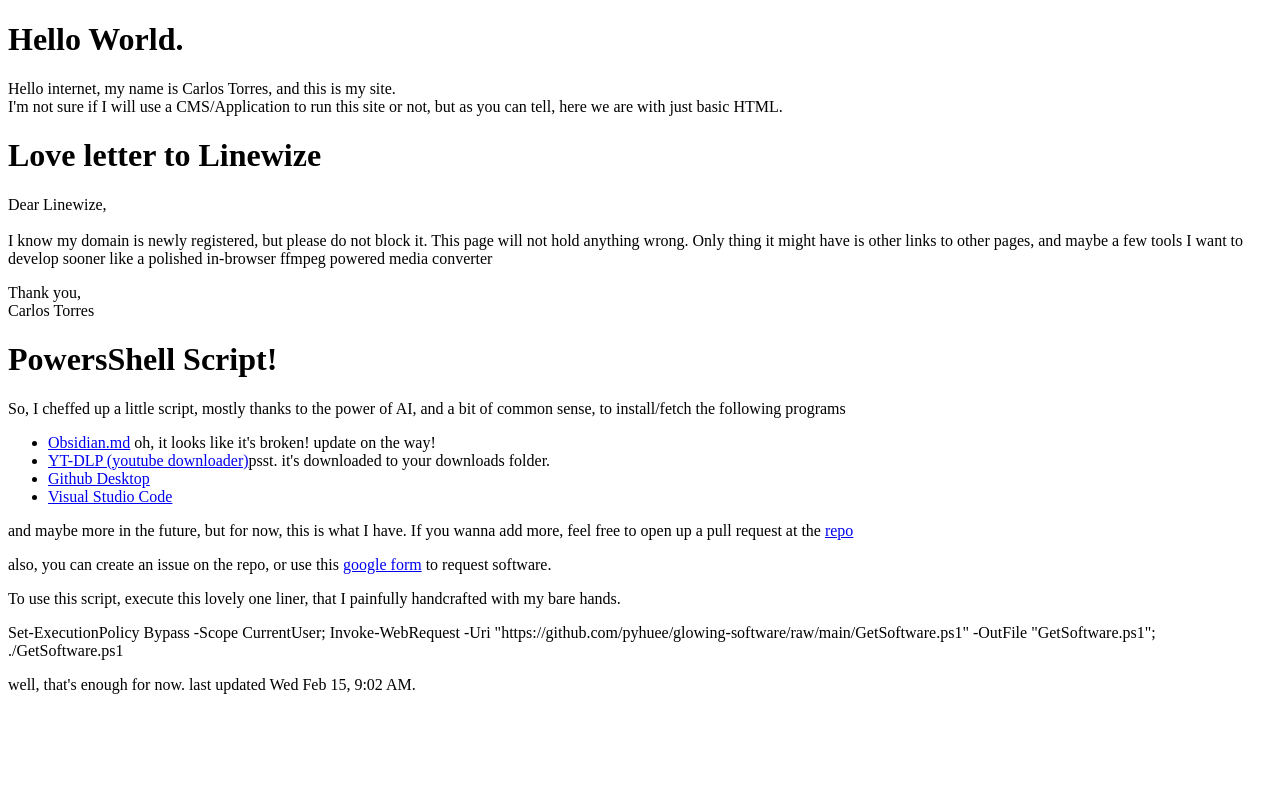
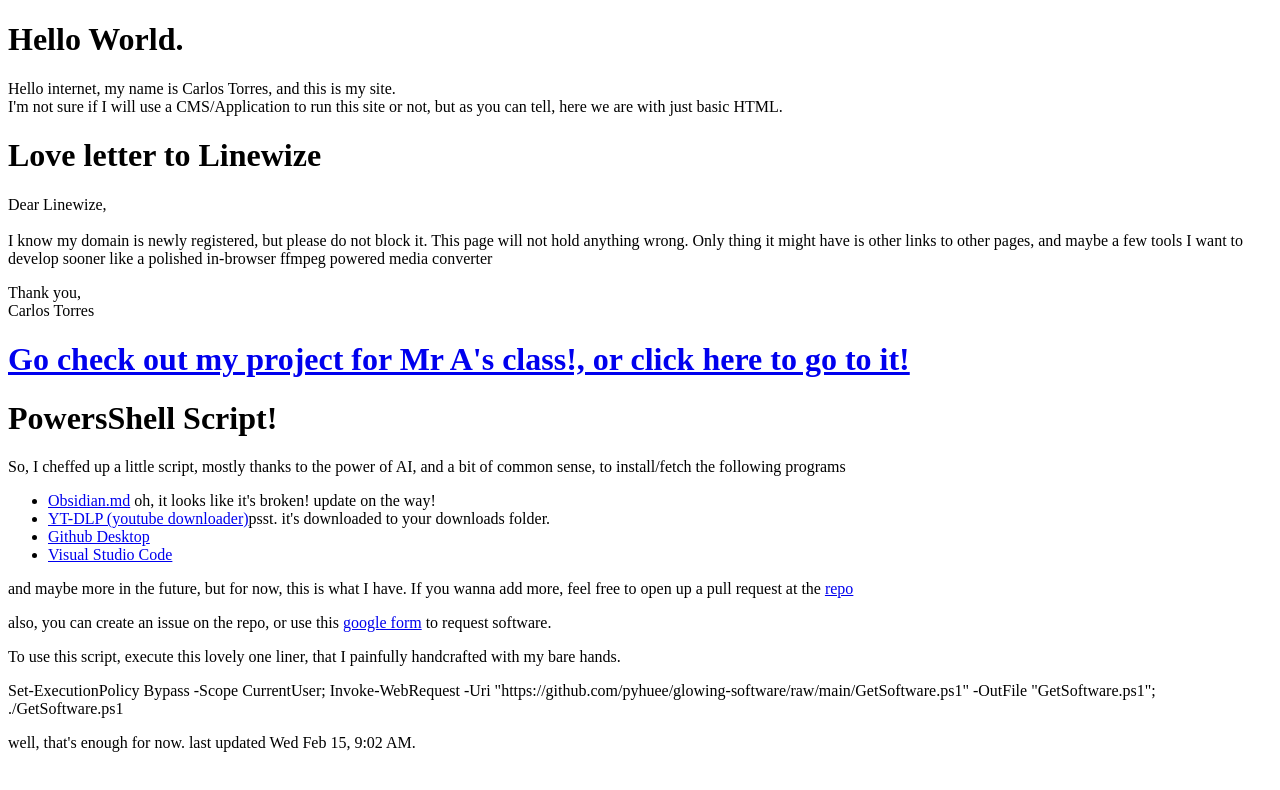
Before and after one commit to pyhuee/website, a plain HTML site: page index.html in a window 1280 px wide. Drawn offline with Linux system fonts and the light colour scheme.

Commit message:
index update
added a link to go to our new page, least for mr a

```diff
--- a/index.html
+++ b/index.html
@@ -10,6 +10,8 @@
     <p>Hello internet, my name is Carlos Torres, and this is my site. <br> I'm not sure if I will use a CMS/Application to run this site or not, but as you can tell, here we are with just basic HTML. </p>
     <h1>Love letter to Linewize</h1>
     <p>Dear Linewize, <br> <br> I know my domain is newly registered, but please do not block it. This page will not hold anything wrong. Only thing it might have is other links to other pages, and maybe a few tools I want to develop sooner like a polished in-browser ffmpeg powered media converter  <p>Thank you, <br> Carlos Torres </p>
+
+    <h1><a href="/mr-a/">Go check out my project for Mr A's class!, or click here to go to it!</a></h1>
 
     <h1>PowersShell Script!</h1>
     <p>So, I cheffed up a little script, mostly thanks to the power of AI, and a bit of common sense, to install/fetch the following programs</p>
```
